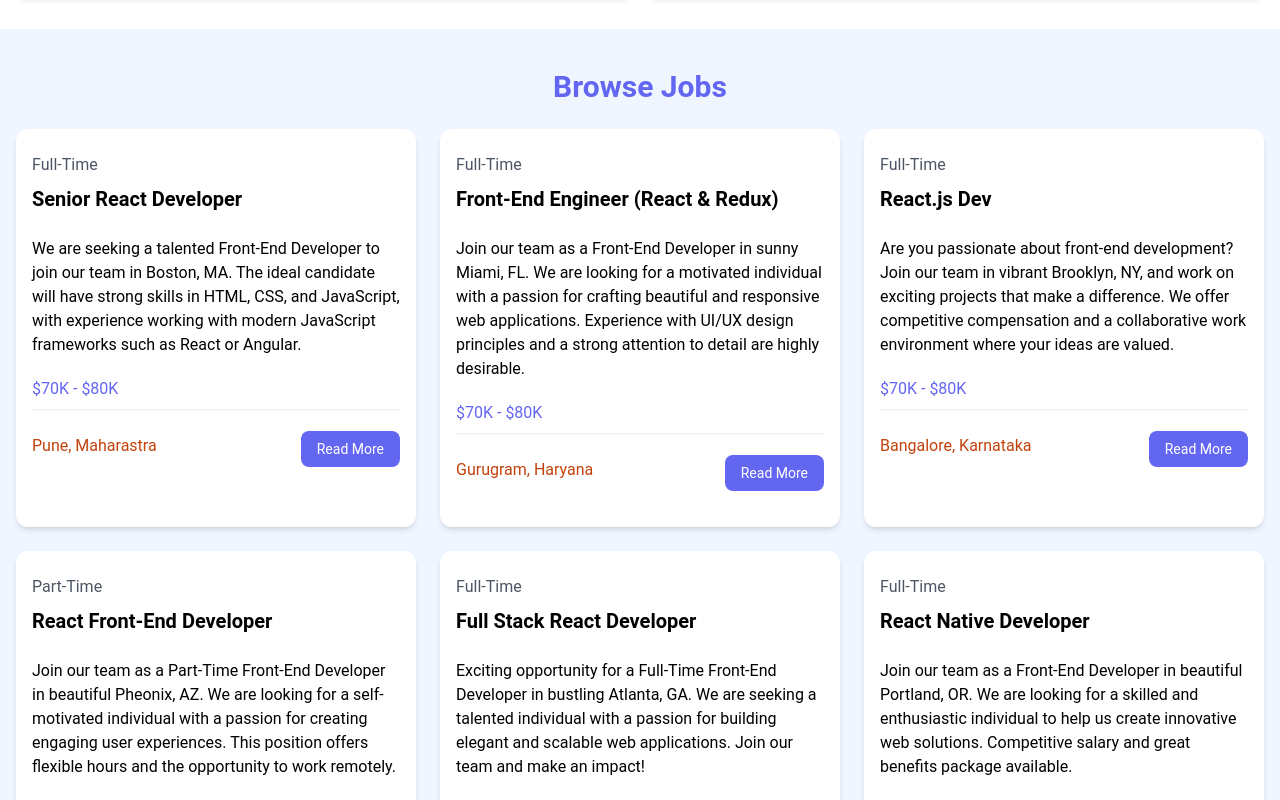
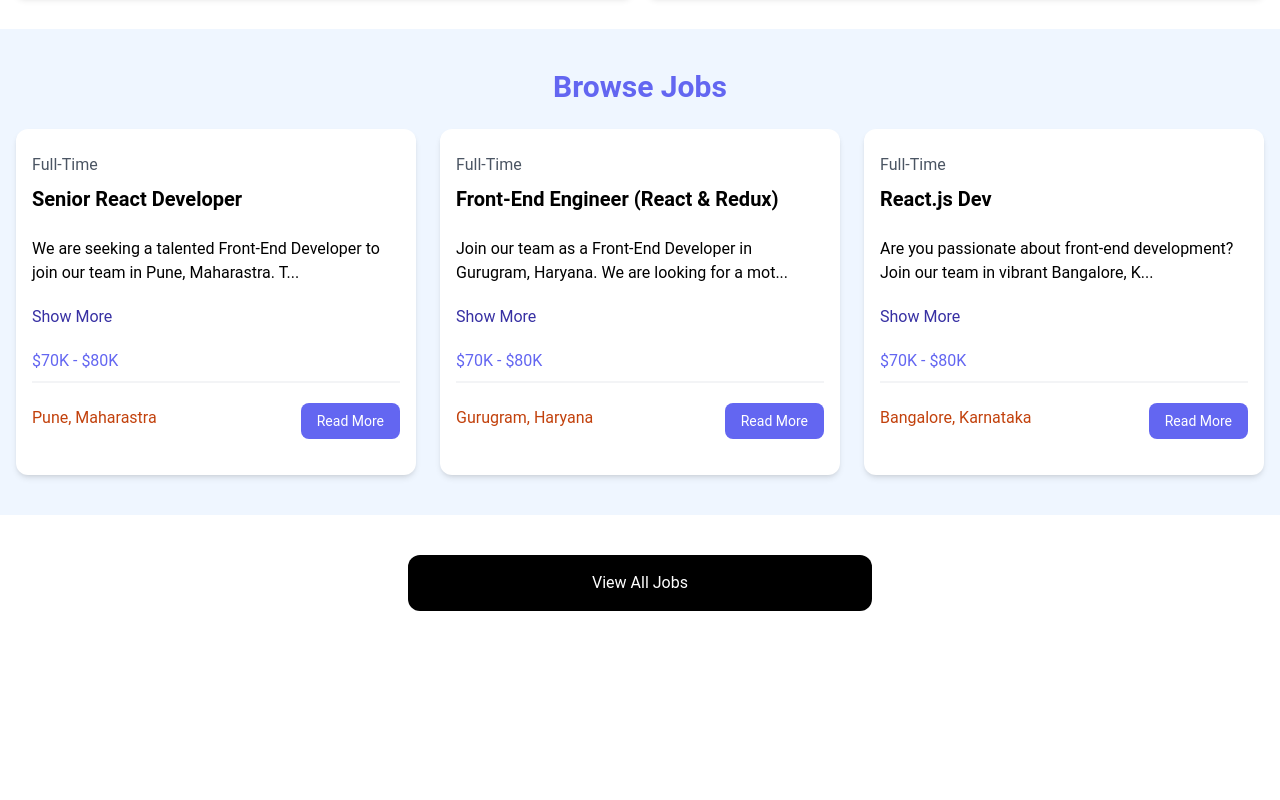
Before and after one commit to divyank0203/Jobs-Landing-Page, a React (Vite) app in the folder jobs/: page / in a window 1280 px wide. Shown: the part 580-1380 px from the top of the page. After the commit the page ends 1231 px from the top, so only its background shows below. Built offline with nearby package versions, Linux system fonts and the light colour scheme.

Commit message:
usestate

```diff
--- a/jobs/package.json
+++ b/jobs/package.json
@@ -12,7 +12,8 @@
   "dependencies": {
     "@tailwindcss/vite": "^4.1.11",
     "react": "^19.1.0",
-    "react-dom": "^19.1.0"
+    "react-dom": "^19.1.0",
+    "react-icons": "^5.5.0"
   },
   "devDependencies": {
     "@eslint/js": "^9.29.0",
--- a/jobs/src/components/Jobcards.jsx
+++ b/jobs/src/components/Jobcards.jsx
@@ -4,7 +4,7 @@ import Joblisting from './Joblisting';
 
 function Jobcards() {
     console.log(jobs);
-
+  const recentjobs = jobs.slice(0, 3);
   return (
 
     <div>
@@ -14,7 +14,7 @@ function Jobcards() {
           Browse Jobs
         </h2>
         <div className="grid grid-cols-1 md:grid-cols-3 gap-6">
-          {jobs.map((job) =>(
+          {recentjobs.map((job) =>(
                 <Joblisting key={job.id} job={job} />
           ))}
 
--- a/jobs/src/components/Joblisting.jsx
+++ b/jobs/src/components/Joblisting.jsx
@@ -1,6 +1,17 @@
 import React from 'react'
+import jobs from '../jobs.json'
+import { useState } from 'react'
+import { fa } from 'react-icons/fa'
 
 function Joblisting({job}) {
+const [setdescription, showfulldescription] = useState(false);
+
+let description = job.description;
+
+if(!setdescription){
+  description=description.substring(0, 85) + "..." ;
+}
+
   return (
         <div id='job.id' className="bg-white rounded-xl shadow-md relative">
             <div className="p-4">
@@ -10,8 +21,13 @@ function Joblisting({job}) {
               </div>
 
               <div className="mb-5">
-               { job.description }
+               { description }
+
               </div>
+              <button onClick={() => showfulldescription((prevstate) => !prevstate)} className='text-indigo-800 mb-5 hover:text-indigo-500'>
+                  { setdescription ? "Show Less" : "Show More" }
+                </button>
+
 
               <h3 className="text-indigo-500 mb-2">{ job.salary }</h3>
 
--- a/jobs/src/jobs.json
+++ b/jobs/src/jobs.json
@@ -3,7 +3,7 @@
       "id": "1",
       "title": "Senior React Developer",
       "type": "Full-Time",
-      "description": "We are seeking a talented Front-End Developer to join our team in Boston, MA. The ideal candidate will have strong skills in HTML, CSS, and JavaScript, with experience working with modern JavaScript frameworks such as React or Angular.",
+      "description": "We are seeking a talented Front-End Developer to join our team in Pune, Maharastra. The ideal candidate will have strong skills in HTML, CSS, and JavaScript, with experience working with modern JavaScript frameworks such as React or Angular.",
       "location": "Pune, Maharastra",
       "salary": "$70K - $80K",
       "company": {
@@ -18,7 +18,7 @@
       "title": "Front-End Engineer (React & Redux)",
       "type": "Full-Time",
       "location": "Gurugram, Haryana",
-      "description": "Join our team as a Front-End Developer in sunny Miami, FL. We are looking for a motivated individual with a passion for crafting beautiful and responsive web applications. Experience with UI/UX design principles and a strong attention to detail are highly desirable.",
+      "description": "Join our team as a Front-End Developer in Gurugram, Haryana. We are looking for a motivated individual with a passion for crafting beautiful and responsive web applications. Experience with UI/UX design principles and a strong attention to detail are highly desirable.",
       "salary": "$70K - $80K",
       "company": {
         "name": "Veneer Solutions",
@@ -32,7 +32,7 @@
       "title": "React.js Dev",
       "type": "Full-Time",
       "location": "Bangalore, Karnataka",
-      "description": "Are you passionate about front-end development? Join our team in vibrant Brooklyn, NY, and work on exciting projects that make a difference. We offer competitive compensation and a collaborative work environment where your ideas are valued.",
+      "description": "Are you passionate about front-end development? Join our team in vibrant Bangalore, Karnataka, and work on exciting projects that make a difference. We offer competitive compensation and a collaborative work environment where your ideas are valued.",
       "salary": "$70K - $80K",
       "company": {
         "name": "Dolor Cloud",
@@ -45,7 +45,7 @@
       "id": "4",
       "title": "React Front-End Developer",
       "type": "Part-Time",
-      "description": "Join our team as a Part-Time Front-End Developer in beautiful Pheonix, AZ. We are looking for a self-motivated individual with a passion for creating engaging user experiences. This position offers flexible hours and the opportunity to work remotely.",
+      "description": "Join our team as a Part-Time Front-End Developer in beautiful Hyderabad, Telangana. We are looking for a self-motivated individual with a passion for creating engaging user experiences. This position offers flexible hours and the opportunity to work remotely.",
       "location": "Hyderabad, Telangana",
       "salary": "$60K - $70K",
       "company": {
@@ -59,7 +59,7 @@
       "id": "5",
       "title": "Full Stack React Developer",
       "type": "Full-Time",
-      "description": "Exciting opportunity for a Full-Time Front-End Developer in bustling Atlanta, GA. We are seeking a talented individual with a passion for building elegant and scalable web applications. Join our team and make an impact!",
+      "description": "Exciting opportunity for a Full-Time Front-End Developer in bustling Noida. We are seeking a talented individual with a passion for building elegant and scalable web applications. Join our team and make an impact!",
       "location": "Noida, Uttar Pradesh",
       "salary": "$90K - $100K",
       "company": {
@@ -73,7 +73,7 @@
       "id": "6",
       "title": "React Native Developer",
       "type": "Full-Time",
-      "description": "Join our team as a Front-End Developer in beautiful Portland, OR. We are looking for a skilled and enthusiastic individual to help us create innovative web solutions. Competitive salary and great benefits package available.",
+      "description": "Join our team as a Front-End Developer in Bangalore, Karnataka. We are looking for a skilled and enthusiastic individual to help us create innovative web solutions. Competitive salary and great benefits package available.",
       "location": "Bangalore, Karnataka",
       "salary": "$100K - $110K",
       "company": {
```
Also changed, not shown: 1 other file (tests, documents, lock files or other folders).
